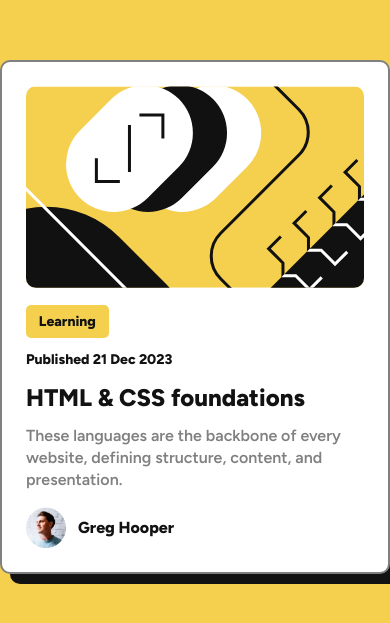
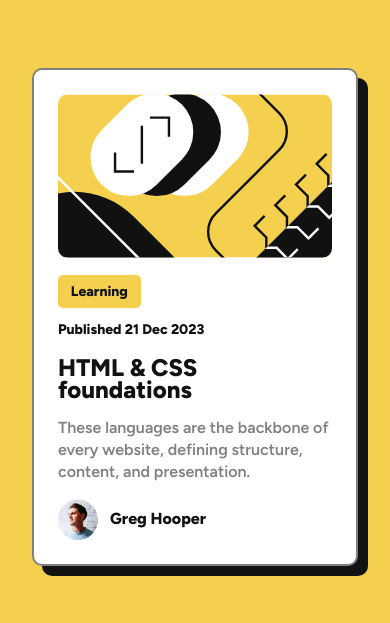
Before and after one commit to avl-vins/reto-2-Blog-Preview-Card, a plain HTML site: page index.html in a window 390 px wide. Shown: the part 105-728 px from the top of the page. Drawn offline with Linux system fonts and the light colour scheme.

Commit message:
agregando responsive

```diff
--- a/css/styles.css
+++ b/css/styles.css
@@ -38,22 +38,25 @@ Tabla de contenidos:
 /* ----- Estilos generales ----- */
 /* ----------------------------- */
 body {
-
+	width: 100vw;
+	height: 100vh;
 	font-family: var(--primary-font-family);
 	background-color: var(--yellow-color);
 	color: var(--black-color);
 	font-size: var(--font-size);
 	line-height: var(--lh-text);
 	font-size: var(--font-size);
-
+	min-width: 320px;
+	overflow: hidden;
 }
 
 .contenedor{
-	width: 100vw;
-	height: 100vh;
+	width: 100%;
+	height: 100%;
 	display: flex;
 	justify-content: center;
 	align-items: center;
+
 }
 .card{
 	width:400px;
@@ -105,6 +108,14 @@ padding:0 0 1rem 0;
 .card__footer img{
 	width: 40px;
 }
+@media (max-width:768px){
+	body{
+		width: 100%;
+	}
+	.contenedor{
+		padding: 2rem;
+	}
+}
 /* ------------------------
 Diseño: Frontend Mentor🎨
 Desarrollo: Frontend Club🔥
```
